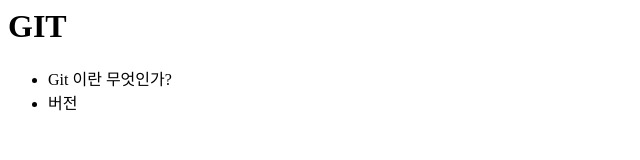
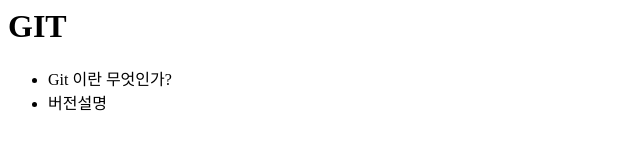
Before and after one commit to ohjulim/for-practice, a plain HTML site: page index.html in a window 1280 px wide. Shown: the full height of the page, 0-640 px from the left. Drawn offline with Linux system fonts and the light colour scheme.

Commit message:
버전설명

```diff
--- a/index.html
+++ b/index.html
@@ -8,7 +8,7 @@
 		</header>
 		<ul>
 			<li>Git 이란 무엇인가?</li>
-			<li>버전</li>
+			<li>버전설명</li>
 		</ul>
 	</body>
 </html>
```
